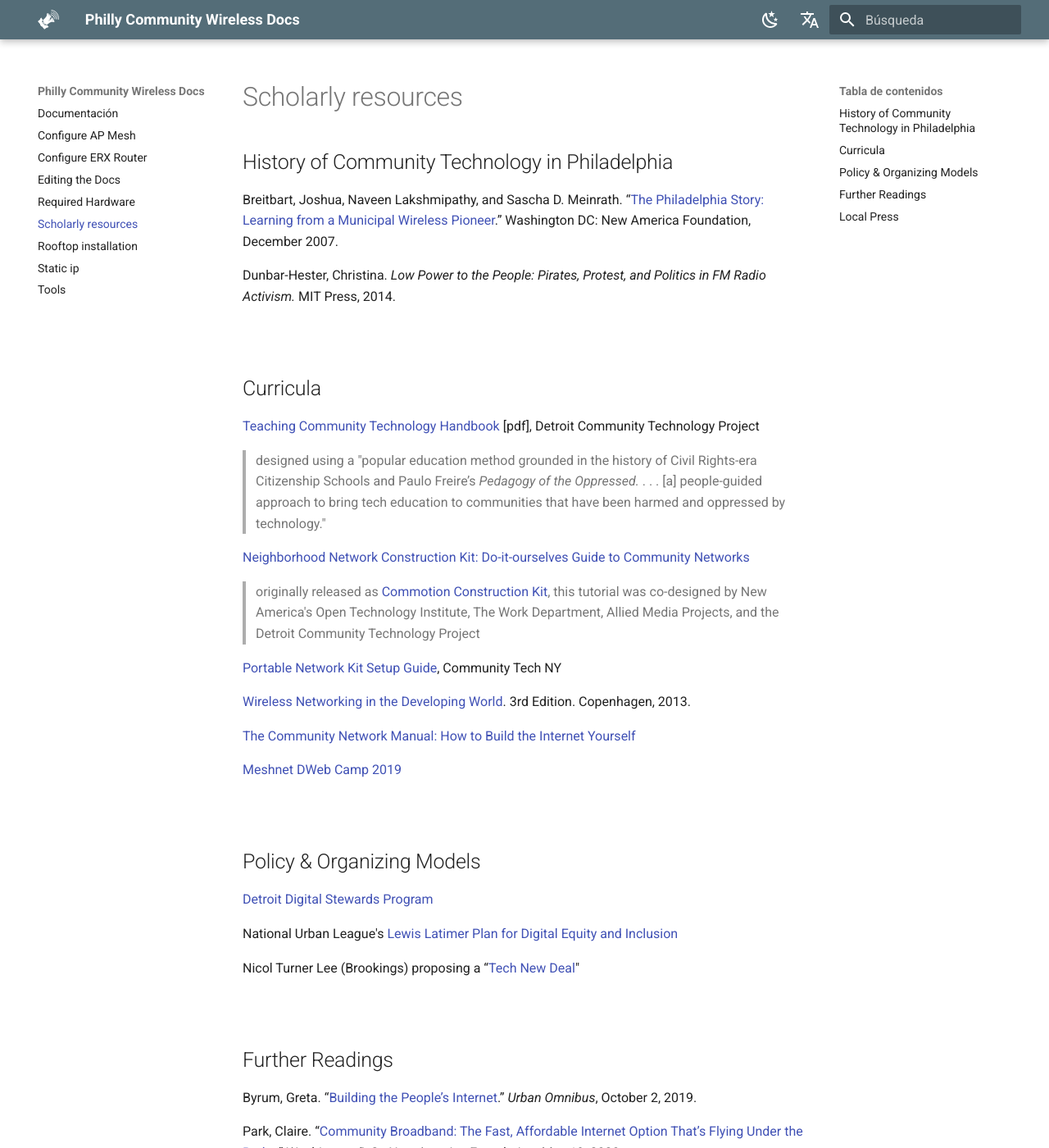
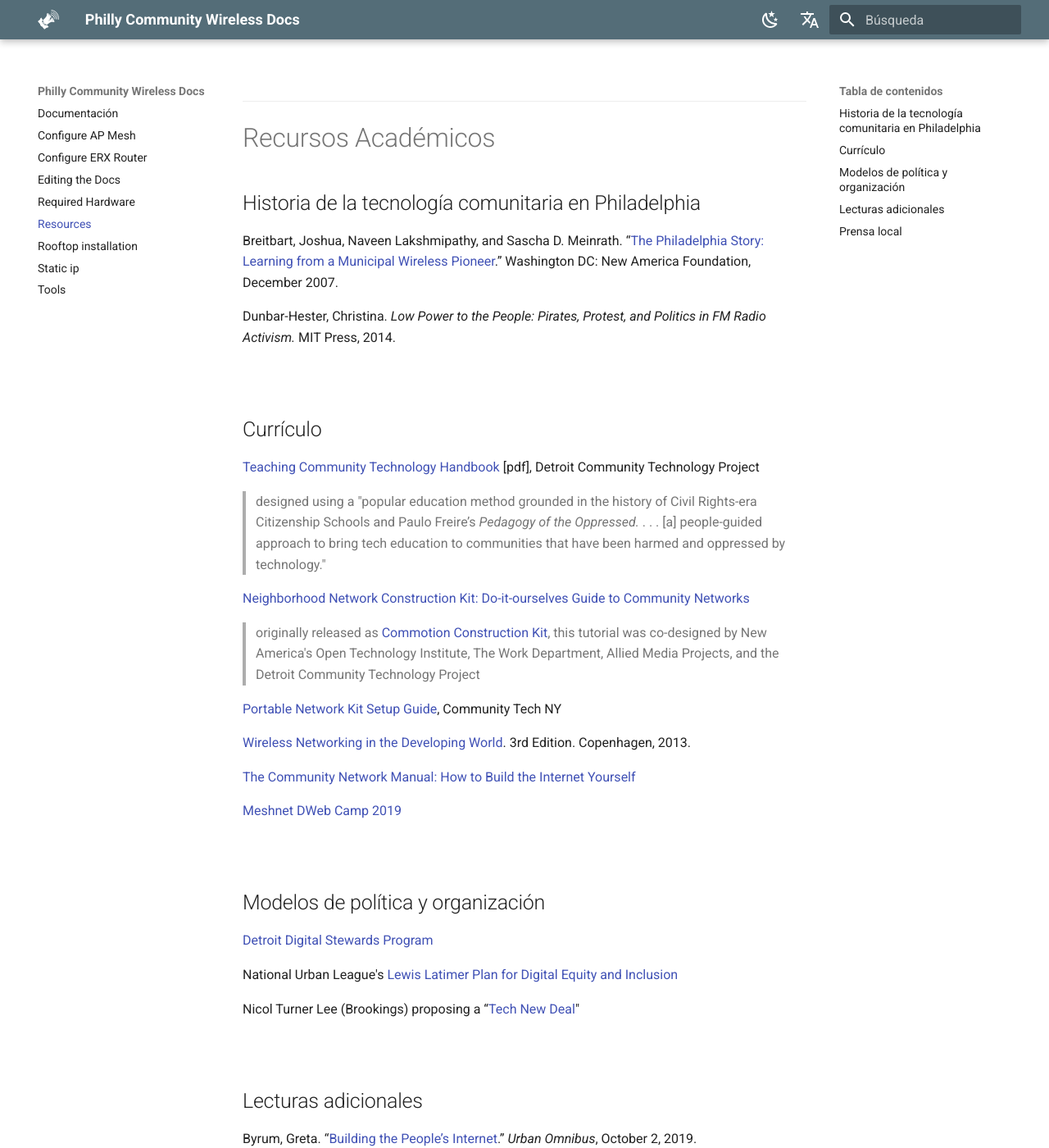
Before and after one commit to phillycommunitywireless/docs-es, an MkDocs documentation site: the page built from docs/resources.md, in a window 1280 px wide and 1400 px high. Shown: the whole window at 82% size. Built offline with MkDocs 1.6.1 and Material for MkDocs 9.7.7, drawn with Linux system fonts in a browser that asks for light colours; comment, search, counter and statistics services are not loaded; some of the changed text lies outside the part shown.

Commit message:
Update from Forestry.io PCW PCW updated docs/resources.md

```diff
--- a/docs/resources.md
+++ b/docs/resources.md
@@ -1,18 +1,21 @@
-# Scholarly resources
+---
 
-## History of Community Technology in Philadelphia
+---
+# Recursos Académicos
+
+## Historia de la tecnología comunitaria en Philadelphia
 
 Breitbart, Joshua, Naveen Lakshmipathy, and Sascha D. Meinrath. “[The Philadelphia Story: Learning from a Municipal Wireless Pioneer](https://technical.ly/wp-content/uploads/2017/03/wireless-philadelphia-report-breitbart-et-al.pdf).” Washington DC: New America Foundation, December 2007.
 
-Dunbar-Hester, Christina. *Low Power to the People: Pirates, Protest, and Politics in FM Radio Activism.* MIT Press, 2014.
+Dunbar-Hester, Christina. _Low Power to the People: Pirates, Protest, and Politics in FM Radio Activism._ MIT Press, 2014.
 
 <br/>
 
-## Curricula
+## Currículo
 
-[Teaching Community Technology Handbook](https://detroitcommunitytech.org/teachcommtech) [pdf], Detroit Community Technology Project
+[Teaching Community Technology Handbook](https://detroitcommunitytech.org/teachcommtech) \[pdf\], Detroit Community Technology Project
 
-> designed using a "popular education method grounded in the history of Civil Rights-era Citizenship Schools and Paulo Freire’s *Pedagogy of the Oppressed.* . . . [a] people-guided approach to bring tech education to communities that have been harmed and oppressed by technology."
+> designed using a "popular education method grounded in the history of Civil Rights-era Citizenship Schools and Paulo Freire’s _Pedagogy of the Oppressed._ . . . \[a\] people-guided approach to bring tech education to communities that have been harmed and oppressed by technology."
 
 [Neighborhood Network Construction Kit: Do-it-ourselves Guide to Community Networks](https://communitytechnology.github.io/docs/cck/index.html)
 
@@ -26,10 +29,9 @@ Dunbar-Hester, Christina. *Low Power to the People: Pirates, Protest, and Politi
 
 [Meshnet DWeb Camp 2019](https://dweb-camp-2019.github.io/meshnet/)
 
-
 <br/>
 
-## Policy & Organizing Models
+## Modelos de política y organización
 
 [Detroit Digital Stewards Program](https://www.alliedmedia.org/dctp/digitalstewards)
 
@@ -39,9 +41,9 @@ Nicol Turner Lee (Brookings) proposing a “[Tech New Deal](https://www.brooking
 
 <br/>
 
-## Further Readings
+## Lecturas adicionales
 
-Byrum, Greta. “[Building the People’s Internet](https://urbanomnibus.net/2019/10/building-the-peoples-internet/).” *Urban Omnibus*, October 2, 2019.
+Byrum, Greta. “[Building the People’s Internet](https://urbanomnibus.net/2019/10/building-the-peoples-internet/).” _Urban Omnibus_, October 2, 2019.
 
 Park, Claire. “[Community Broadband: The Fast, Affordable Internet Option That’s Flying Under the Radar](https://www.newamerica.org/oti/reports/community-broadband/).” Washington D.C.: New America Foundation, May 19, 2020.
 
@@ -51,18 +53,18 @@ Sanchez, Alvaro. “[Toward Digital Inclusion: Broadband Access in the Third Fed
 
 Shaffer, Gwen. “[Common Sense: An Examination of Three Los Angeles Community WiFi Projects That Privileged Public Funding Over Commons-Based Infrastructure Management](https://doi.org/10.2139/ssrn.2941920).” Rochester, NY: Social Science Research Network, March 28, 2017.
 
-Solomon, Rory. *[Meshiness: Mesh Networks and the Politics of Connectivity](http://search.proquest.com/pqdtglobal/docview/2408892960/abstract/479AB38D8B044610PQ/1).* Ph.D., New York University, 2020.
+Solomon, Rory. [_Meshiness: Mesh Networks and the Politics of Connectivity_](http://search.proquest.com/pqdtglobal/docview/2408892960/abstract/479AB38D8B044610PQ/1)_._ Ph.D., New York University, 2020.
 
 Thakur, Dhanaraj, and Teddy Woodhouse. “[Meaningful Connectivity: A New Standard to Raise the Bar for Internet Access](https://a4ai.org/meaningful-connectivity/).” Alliance for Affordable Internet, 2020.
 
 <br/>
 
-## Local Press
+## Prensa local
 
-Graham, Kristen A. “[Philly Schools Chief Says Internet Providers Refuse to Open Their Networks so Students Can Access Education](https://www.inquirer.com/education/internet-access-philadelphia-coronavirus-comcast-budget-council-hite-school-district-20200520.html).” *The Philadelphia Inquirer,* May 20, 2020.
+Graham, Kristen A. “[Philly Schools Chief Says Internet Providers Refuse to Open Their Networks so Students Can Access Education](https://www.inquirer.com/education/internet-access-philadelphia-coronavirus-comcast-budget-council-hite-school-district-20200520.html).” _The Philadelphia Inquirer,_ May 20, 2020.
 
-Gross, Paige. “[A Digital Literacy Alliance Grant Is Creating Roles to Help Residents Access and Use Tech during the Pandemic](https://technical.ly/philly/2020/05/29/digital-literacy-alliance-grant-digital-navigator-help-residents-access-use-tech-during-pandemic/).” *Technical.Ly Philly,* May 29, 2020, sec. Civic.
+Gross, Paige. “[A Digital Literacy Alliance Grant Is Creating Roles to Help Residents Access and Use Tech during the Pandemic](https://technical.ly/philly/2020/05/29/digital-literacy-alliance-grant-digital-navigator-help-residents-access-use-tech-during-pandemic/).” _Technical.Ly Philly,_ May 29, 2020, sec. Civic.
 
-Hetrick, Christian, and Dylan Purcell. “[Thousands of Philly Students Are Stuck at Home with No Computer or Internet after Coronavirus Closed Schools](https://www.inquirer.com/education/coronavirus-students-digital-divide-philadelphia-comcast-20200403.html).” *The Philadelphia Inquirer,* April 3, 2020.
+Hetrick, Christian, and Dylan Purcell. “[Thousands of Philly Students Are Stuck at Home with No Computer or Internet after Coronavirus Closed Schools](https://www.inquirer.com/education/coronavirus-students-digital-divide-philadelphia-comcast-20200403.html).” _The Philadelphia Inquirer,_ April 3, 2020.
 
-Noor, Jaisal. “[Baltimore City Students Demand Comcast Increase Internet Speed During Pandemic](https://baltimorebeat.com/2020/05/26/baltimore-city-students-demand-comcast-increase-internet-speed-during-pandemic/).” *Baltimore Beat*, May 26, 2020.
+Noor, Jaisal. “[Baltimore City Students Demand Comcast Increase Internet Speed During Pandemic](https://baltimorebeat.com/2020/05/26/baltimore-city-students-demand-comcast-increase-internet-speed-during-pandemic/).” _Baltimore Beat_, May 26, 2020.
```
